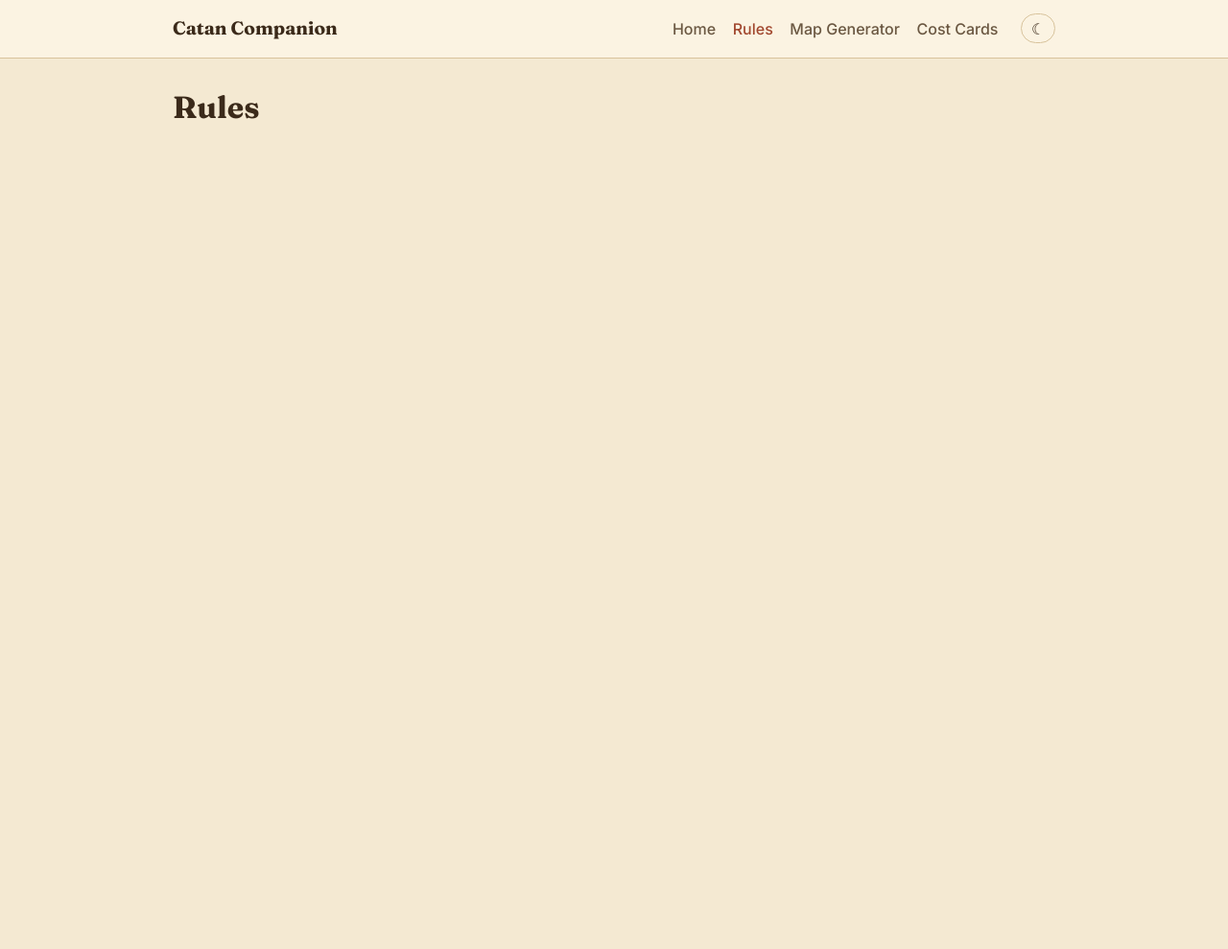
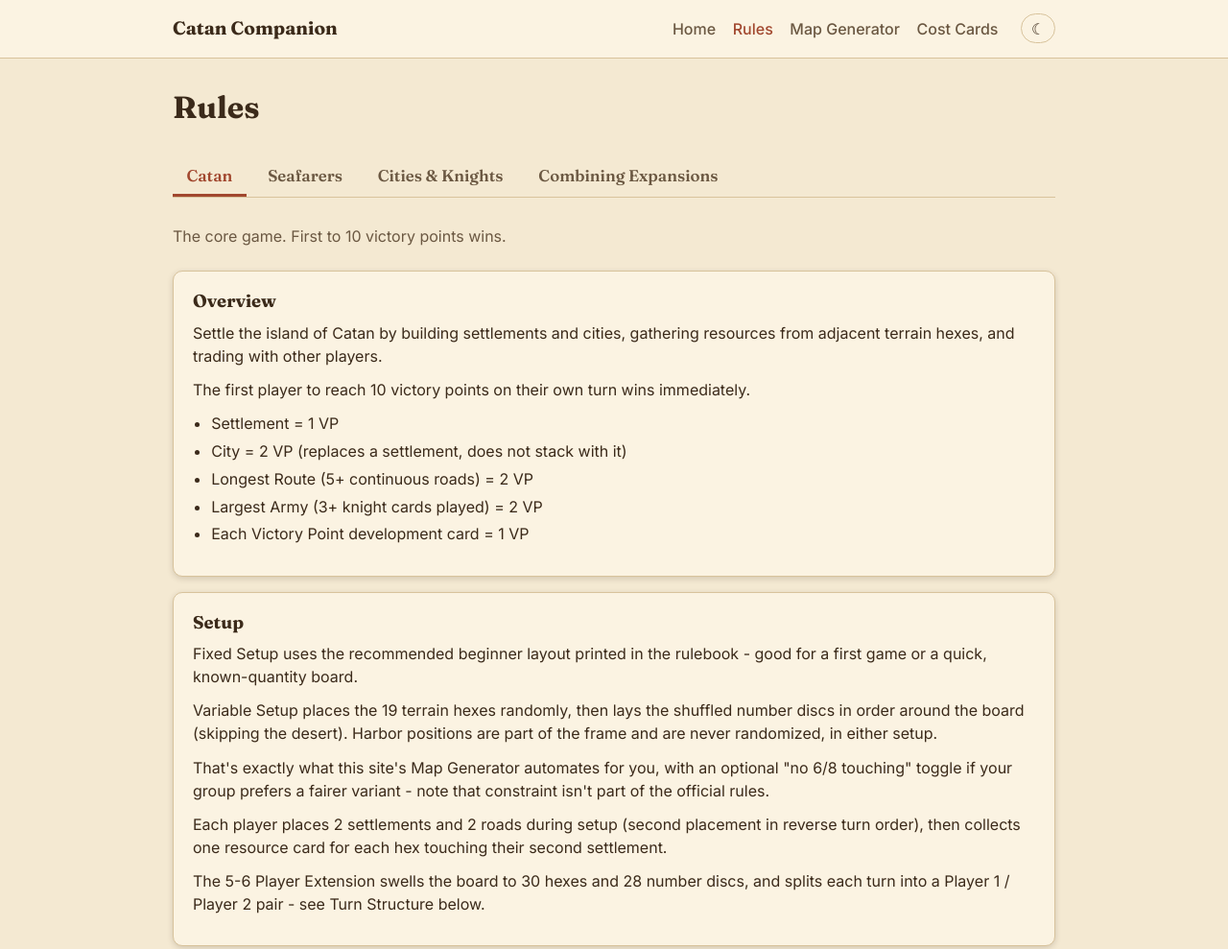
Before and after one commit to ShounakDeshmukh/CatanCompanion, a website built with Vite: page rules.html in a window 1280 px wide. Shown: the top 989 px of the page at 96% size. Before the commit the page ends 800 px from the top, so only its background shows below. Built offline with nearby package versions, Linux system fonts and the light colour scheme.

Commit message:
Add rules content for Base, Seafarers, and Cities & Knights
Tabbed rules browser summarizing setup, turn structure, and special
rules for each ruleset, plus a combining-expansions tab for
Seafarers + Cities & Knights specifics. Content is an original
summary (not a verbatim reproduction) of the rulebooks in Rules/,
cross-referencing the Cost Cards page instead of duplicating exact
costs.

```diff
--- a/rules.html
+++ b/rules.html
@@ -12,6 +12,7 @@
       <header style="padding: 2rem 0 1rem">
         <h1>Rules</h1>
       </header>
+      <nav class="rules-tabs" id="rules-tabs"></nav>
       <div id="rules-root"></div>
     </main>
     <script type="module" src="/src/pages/rules.ts"></script>
--- /dev/null
+++ b/src/data/rules/base.ts
@@ -0,0 +1,58 @@
+import type { Ruleset } from "./types";
+
+// Summarized from Rules/Catan Base 3_4.pdf and Catan Base 5_6.pdf (2025, 6th edition).
+export const baseRules: Ruleset = {
+  id: "base",
+  name: "Catan",
+  tagline: "The core game. First to 10 victory points wins.",
+  sections: [
+    {
+      id: "overview",
+      title: "Overview",
+      body: [
+        "Settle the island of Catan by building settlements and cities, gathering resources from adjacent terrain hexes, and trading with other players.",
+        "The first player to reach 10 victory points on their own turn wins immediately.",
+        "- Settlement = 1 VP\n- City = 2 VP (replaces a settlement, does not stack with it)\n- Longest Route (5+ continuous roads) = 2 VP\n- Largest Army (3+ knight cards played) = 2 VP\n- Each Victory Point development card = 1 VP",
+      ],
+    },
+    {
+      id: "setup",
+      title: "Setup",
+      body: [
+        "Fixed Setup uses the recommended beginner layout printed in the rulebook - good for a first game or a quick, known-quantity board.",
+        "Variable Setup places the 19 terrain hexes randomly, then lays the shuffled number discs in order around the board (skipping the desert). Harbor positions are part of the frame and are never randomized, in either setup.",
+        "That's exactly what this site's Map Generator automates for you, with an optional \"no 6/8 touching\" toggle if your group prefers a fairer variant - note that constraint isn't part of the official rules.",
+        "Each player places 2 settlements and 2 roads during setup (second placement in reverse turn order), then collects one resource card for each hex touching their second settlement.",
+        "The 5-6 Player Extension swells the board to 30 hexes and 28 number discs, and splits each turn into a Player 1 / Player 2 pair - see Turn Structure below.",
+      ],
+    },
+    {
+      id: "turn",
+      title: "Turn Structure",
+      body: [
+        "Production phase: optionally play one development card, roll both dice, then collect resources - every player with a settlement or city on a hex matching the roll gets resources (2x for a city).",
+        "Rolling a 7: every player with more than 7 cards discards half (rounded down), then the active player moves the robber to a new hex and steals one random card from an opponent with a building there. A hex with the robber on it produces nothing.",
+        "Action phase: trade and build in any order, as many times as you can afford. You may play at most one development card per turn (not one you built this turn), before or after rolling.",
+        "5-6 players: each turn is a Player 1 / Player 2 pair. Player 1 plays a full normal turn (production + action). If they haven't won, Player 2 then takes an action phase only - trading with the supply but not with other players.",
+      ],
+    },
+    {
+      id: "trading-building",
+      title: "Trading & Building",
+      body: [
+        "Trade with other players freely (announce what you want and offer), trade 4:1 with the supply, or trade 3:1/2:1 through a harbor you have a building on.",
+        "Building costs (roads, settlements, cities, development cards) are on the Cost Cards page.",
+        "A new road or ship must connect to one of your existing roads or buildings, and can't be built past an opponent's building. Settlements must be at least two edges from every other building (the Distance Rule) and connect to one of your roads.",
+      ],
+    },
+    {
+      id: "special",
+      title: "Special Rules",
+      body: [
+        "Longest Route: first to 5+ continuous roads takes the 2 VP tile; it transfers immediately if someone builds a longer route, and returns to the supply if a route is broken below 5.",
+        "Largest Army: first to play 3 Knight development cards takes the 2 VP tile, transferring the same way if overtaken.",
+        "Development cards: Knight (move the robber), Road Building (2 free roads), Invention (take 2 resources from the supply), Monopoly (everyone hands over all of one resource type), and Victory Point (reveal to win, otherwise kept hidden).",
+      ],
+    },
+  ],
+};
--- /dev/null
+++ b/src/data/rules/citiesKnights.ts
@@ -0,0 +1,67 @@
+import type { Ruleset } from "./types";
+
+// Summarized from Rules/Catan Cities and Knights 3_4.pdf and Catan Cities and Knights 5_6.pdf
+// (2025, 6th edition).
+export const citiesKnightsRules: Ruleset = {
+  id: "citiesKnights",
+  name: "Cities & Knights",
+  tagline: "Progress cards, commodities, city improvements, and knights defending against barbarians. First to 13 VP wins.",
+  sections: [
+    {
+      id: "overview",
+      title: "Overview",
+      body: [
+        "Cities & Knights replaces development cards with progress cards (Science, Trade, Politics) and adds a second production track: cities now produce a commodity (paper, cloth, or coin) alongside their usual resources.",
+        "There's no Largest Army in this expansion - instead, knights defend against periodic barbarian attacks, and the strongest defender each round earns a VP token.",
+        "Win condition is 13+ VP instead of 10 (add 2 more if combined with a Seafarers scenario).",
+      ],
+    },
+    {
+      id: "turn",
+      title: "Turn Structure",
+      body: [
+        "Roll Dice phase: optionally play an Alchemy progress card first, then roll all 3 dice together (2 production dice + 1 event die).",
+        "- Ship event: the barbarian ship advances one space toward shore. When it reaches the final space, the barbarians attack (see below) and the robber activates for the first time, moving to the desert.\n- Science/Trade/Politics event: any player whose city-improvement cube on that track covers the red die's number draws a progress card, in turn order starting with the active player.",
+        "Production phase: settlements produce as normal; cities produce both a resource and a matching commodity (2 brick / 1 paper+1 wood / 1 cloth+1 wool / 2 wheat / 1 coin+1 ore, depending on terrain). Hand limit for discarding on a 7 is resources + commodities combined (city walls raise it).",
+        "Action phase: trade and build as usual, plus the new C&K actions below. You may play any number of progress cards except Alchemy (Roll Dice phase only) and Victory Point (play immediately on draw). Hand limit is 4 progress cards.",
+      ],
+    },
+    {
+      id: "city-improvements",
+      title: "City Improvements",
+      body: [
+        "You need at least 1 city to buy improvements. Discard commodities to move your cube up a track one space at a time - level N costs N commodities of that track's type. Exact costs and every level's name/ability are on the Cost Cards page.",
+        "Reaching level 3 on a track unlocks a permanent ability (letting you draw that track's progress cards, trade commodities 2:1, or promote strong knights to mighty). Reaching level 4 grants temporary control of that track's metropolis (first player only); level 5 makes it permanent.",
+        "A metropolis is worth 2 extra VP and can't be pillaged by a barbarian attack.",
+      ],
+    },
+    {
+      id: "knights",
+      title: "Knights",
+      body: [
+        "Each player has 6 knight pieces (2 of each strength). Recruiting a basic knight costs 1 wool + 1 ore, promoting to the next strength costs the same, and activating an inactive knight costs 1 wheat. Promoting to mighty (strength 3) requires level 3 on the Politics track.",
+        "Knights sit on intersections like buildings, block roads/ships the same way, and break up an opponent's route for Longest Route purposes.",
+        "An active knight may, once per turn: move along your roads, displace a weaker knight of yours or an opponent's along a connected route, or chase the robber away from an adjacent hex. Any of these makes the knight inactive again.",
+      ],
+    },
+    {
+      id: "barbarians",
+      title: "Barbarian Attacks",
+      body: [
+        "When the barbarian ship reaches shore, compare the barbarians' strength (1 per city on the board, metropolises included) to the defenders' strength (sum of all active knights' strengths).",
+        "If the barbarians win: the player(s) who contributed the least defense each have one city pillaged (downgraded to a settlement); metropolises can't be pillaged.",
+        "If the defenders win: whoever contributed the most gets a 1 VP token (or everyone ties draws a progress card instead).",
+        "Either way, the ship resets to the start of the track and all knights go inactive again.",
+      ],
+    },
+    {
+      id: "progress-cards",
+      title: "Progress Cards",
+      body: [
+        "Science (18 cards): Alchemy x2 (set the production dice before rolling), Crane x2 (next city improvement costs 1 less commodity), Engineering x1 (free city wall), Invention x2 (swap 2 number discs, not 2/6/8/12), Irrigation x2 (2 wheat per field hex touching your buildings), Medicine x2 (upgrade a settlement to a city for just 1 wheat + 2 ore), Mining x2 (2 ore per mountain hex touching your buildings), Road Building x2 (2 free roads), Smithing x2 (promote up to 2 knights for free), Printing x1 (1 VP, play immediately).",
+        "Trade (18 cards): Commercial Harbor x2 (offer a resource for a commodity), Guild Dues x2 (take 2 cards from a player with more VP than you), Merchant x6 (place the merchant piece for a 2:1 trade on its hex's resource, worth 1 VP while you control it), Merchant Fleet x2 (2:1 trades with the supply all turn for one chosen resource/commodity), Resource Monopoly x4 (everyone gives you 2 of one resource type), Trade Monopoly x2 (everyone gives you 1 of one commodity type).",
+        "Politics (18 cards): Diplomacy x2 (remove an open road), Encouragement x2 (activate all your knights for free), Espionage x3 (take a card from another player's hand), Intrigue x2 (displace a knight without using one of yours), Sabotage x2 (players with as many VP as you discard half their cards), Taxation x2 (steal from everyone on the robber's new hex), Treason x2 (swap a knight off the board for one of another player's), Constitution x1 (1 VP, play immediately), Wedding x2 (players with more VP than you give you 2 cards each).",
+      ],
+    },
+  ],
+};
--- /dev/null
+++ b/src/data/rules/combinedNotes.ts
@@ -0,0 +1,14 @@
+import type { RuleSection } from "./types";
+
+// Summarized from the "Combining with Catan - Seafarers Expansion" section of
+// Rules/Catan Cities and Knights 3_4.pdf.
+export const combinedNotes: RuleSection[] = [
+  {
+    id: "seafarers-ck",
+    title: "Seafarers + Cities & Knights",
+    body: [
+      "Prefer scenarios that don't hide large parts of the board (Heading for New Shores and Through the Desert work well; Fog Islands and Four Islands noticeably dilute the barbarian threat since so few cities exist early on).",
+      "- Anything Cities & Knights says about roads also applies to ships (recruiting/moving/displacing knights along them, blocking, etc).\n- Place the pirate on the barbarian track's final space at setup; it doesn't enter play until after the first barbarian attack.\n- A barbarian attack hits every island at once - count all cities and all active knights on the whole board.\n- Gold fields only ever produce resources, never commodities, and the merchant can't be placed on one.\n- Knights may move along a continuous route of roads and ships, including ending on an empty sea-hex intersection.\n- The Taxation progress card can only move the robber, never the pirate; a knight on a sea intersection can chase the pirate away just like it chases the robber.\n- Add 2 VP to whatever the Seafarers scenario's normal target is.",
+    ],
+  },
+];
--- /dev/null
+++ b/src/data/rules/seafarers.ts
@@ -0,0 +1,52 @@
+import type { Ruleset } from "./types";
+
+// Summarized from Rules/Catan Seafarers 3_4.pdf and Catan Seafarers 5_6.pdf (2025, 6th edition).
+export const seafarersRules: Ruleset = {
+  id: "seafarers",
+  name: "Seafarers",
+  tagline: "Set sail across a series of island scenarios. Uses Catan's rules plus ships, gold fields, and the pirate.",
+  sections: [
+    {
+      id: "overview",
+      title: "Overview",
+      body: [
+        "Seafarers isn't one board - it's a campaign of scenarios, each with its own map, setup, and victory condition (often more than 10 VP). The Map Generator lists every scenario this site supports.",
+        "It adds three things to the base rules: gold field hexes, the pirate, and ships for expanding across open water.",
+      ],
+    },
+    {
+      id: "ships",
+      title: "Ships",
+      body: [
+        "Ships cost 1 wood + 1 wool - the same as a road - and are built on empty sea edges. A new ship must connect to one of your existing ships or buildings (not roads), and can't be placed on an edge occupied by the pirate.",
+        "You may move one ship per turn, but only if one of its ends is \"open\" (not next to one of your ships or buildings) and it isn't part of a continuous line already connecting two of your buildings.",
+        "Longest Route counts roads and ships together - 5+ continuous segments of either (or both) claims the tile.",
+      ],
+    },
+    {
+      id: "gold-fields",
+      title: "Gold Fields",
+      body: [
+        "A gold field is a resource-producing hex like any other, except a settlement on it lets you pick any 1 resource when it produces (2 of your choice for a city), rather than always producing the same type.",
+      ],
+    },
+    {
+      id: "pirate",
+      title: "The Pirate",
+      body: [
+        "When you roll a 7, you may move the pirate instead of the robber. Move it to any sea hex; if you do, pick one player with a ship there and steal a random card from them.",
+        "Unlike the robber, the pirate doesn't block hex production - it only threatens ships passing through its hex.",
+      ],
+    },
+    {
+      id: "scenarios",
+      title: "Scenarios",
+      body: [
+        "The first four scenarios teach the basics: Heading for New Shores, The Four Islands, The Fog Islands, and Through the Desert.",
+        "The next four add scenario-specific rules: The Forgotten Tribe, Cloth for Catan, The Pirate Islands, and The Wonders of Catan.",
+        "New World is a fully open-ended variant for building your own island layouts once you know the ropes.",
+        "Each scenario has its own victory point target (often 13-14+) and its own fixed or variable setup instructions, generated for you on the Map Generator page.",
+      ],
+    },
+  ],
+};
--- /dev/null
+++ b/src/data/rules/types.ts
@@ -0,0 +1,13 @@
+export interface RuleSection {
+  id: string;
+  title: string;
+  /** Paragraphs; a paragraph starting with "- " renders as a bullet. */
+  body: string[];
+}
+
+export interface Ruleset {
+  id: string;
+  name: string;
+  tagline: string;
+  sections: RuleSection[];
+}
--- a/src/pages/rules.ts
+++ b/src/pages/rules.ts
@@ -1,4 +1,69 @@
 import "../styles/theme.css";
+import "../styles/rules.css";
 import { renderNav } from "../lib/nav";
+import { baseRules } from "../data/rules/base";
+import { seafarersRules } from "../data/rules/seafarers";
+import { citiesKnightsRules } from "../data/rules/citiesKnights";
+import { combinedNotes } from "../data/rules/combinedNotes";
+import type { Ruleset } from "../data/rules/types";
 
 renderNav("rules");
+
+const RULESETS: Ruleset[] = [
+  baseRules,
+  seafarersRules,
+  citiesKnightsRules,
+  {
+    id: "combined",
+    name: "Combining Expansions",
+    tagline: "Notes for when your group plays more than one expansion together.",
+    sections: combinedNotes,
+  },
+];
+
+const tabsEl = document.getElementById("rules-tabs") as HTMLElement;
+const rootEl = document.getElementById("rules-root") as HTMLElement;
+
+function bodyToHtml(paragraphs: string[]): string {
+  return paragraphs
+    .map((p) => {
+      if (!p.startsWith("- ")) return `<p>${p}</p>`;
+      const items = p.slice(2).split("\n- ");
+      return `<ul>${items.map((item) => `<li>${item}</li>`).join("")}</ul>`;
+    })
+    .join("");
+}
+
+function renderRuleset(ruleset: Ruleset): void {
+  rootEl.innerHTML = `
+    <p class="rules-tagline">${ruleset.tagline}</p>
+    ${ruleset.sections
+      .map(
+        (section) => `
+      <section class="rule-section card" style="margin-bottom: 1rem">
+        <h2>${section.title}</h2>
+        ${bodyToHtml(section.body)}
+      </section>`
+      )
+      .join("")}
+  `;
+}
+
+function selectTab(id: string): void {
+  const ruleset = RULESETS.find((r) => r.id === id) ?? RULESETS[0];
+  tabsEl.querySelectorAll("button").forEach((btn) => {
+    btn.classList.toggle("active", btn.dataset.rulesetId === ruleset.id);
+  });
+  renderRuleset(ruleset);
+  history.replaceState(null, "", `#${ruleset.id}`);
+}
+
+for (const ruleset of RULESETS) {
+  const button = document.createElement("button");
+  button.textContent = ruleset.name;
+  button.dataset.rulesetId = ruleset.id;
+  button.addEventListener("click", () => selectTab(ruleset.id));
+  tabsEl.appendChild(button);
+}
+
+selectTab(window.location.hash.slice(1) || RULESETS[0].id);
--- /dev/null
+++ b/src/styles/rules.css
@@ -0,0 +1,54 @@
+.rules-tabs {
+  display: flex;
+  gap: 0.5rem;
+  flex-wrap: wrap;
+  margin-bottom: 1.75rem;
+  border-bottom: 1px solid var(--color-border);
+  padding-bottom: 0;
+}
+
+.rules-tabs button {
+  background: none;
+  border: none;
+  border-bottom: 3px solid transparent;
+  color: var(--color-text-muted);
+  font-family: var(--font-heading);
+  font-size: 1.05rem;
+  font-weight: 600;
+  padding: 0.6rem 0.9rem;
+  cursor: pointer;
+}
+
+.rules-tabs button.active {
+  color: var(--color-accent);
+  border-bottom-color: var(--color-accent);
+}
+
+.rules-tagline {
+  color: var(--color-text-muted);
+  margin-bottom: 1.5rem;
+  max-width: 42em;
+}
+
+.rule-section {
+  margin-bottom: 1.25rem;
+}
+
+.rule-section h2 {
+  font-size: 1.15rem;
+  margin-bottom: 0.6rem;
+}
+
+.rule-section p {
+  margin: 0 0 0.7rem;
+  color: var(--color-text);
+}
+
+.rule-section ul {
+  margin: 0 0 0.7rem;
+  padding-left: 1.2rem;
+}
+
+.rule-section li {
+  margin-bottom: 0.3rem;
+}
```
